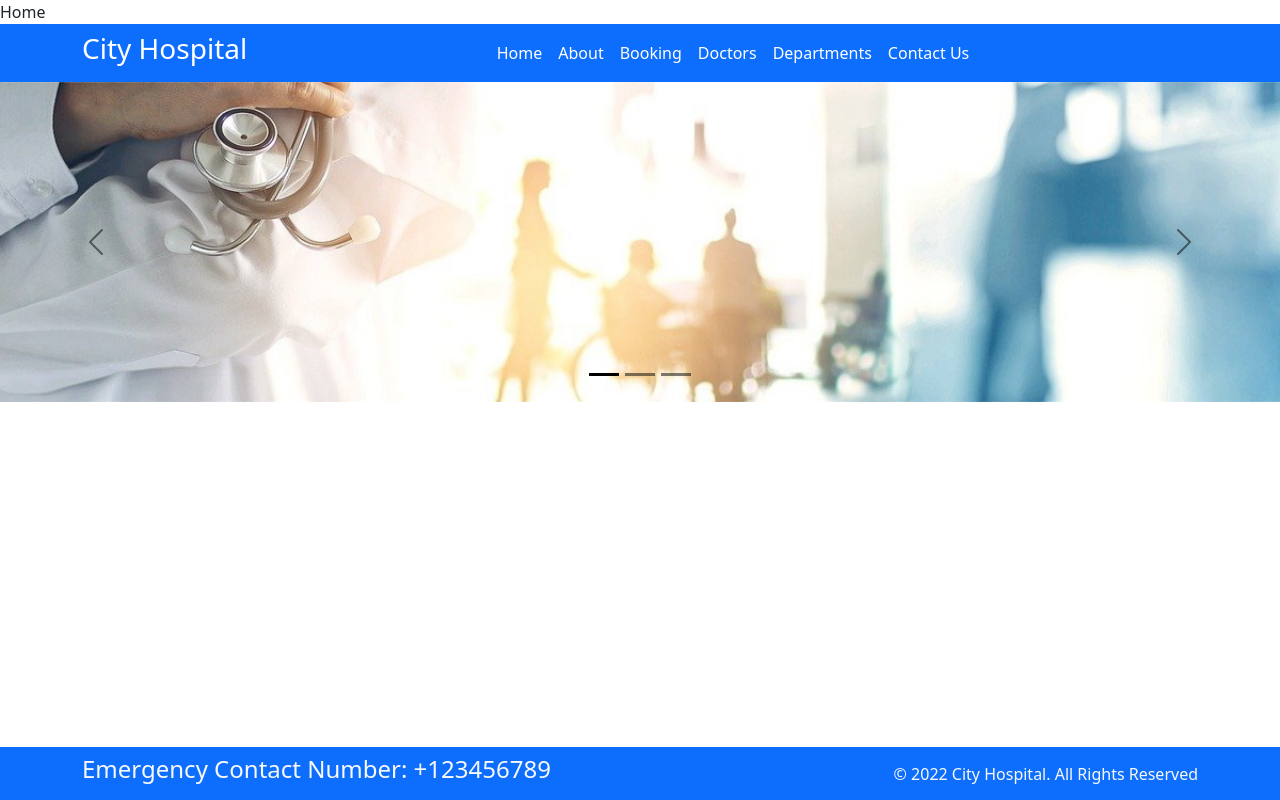
After one commit to jen7777/Hospital-management, a Django app: template myproject/templates/home.html in a window 1280 px wide. The commit adds this page. Run offline with Django 4.2, Linux system fonts and the light colour scheme; the template is opened without the code that fills it, so the values that code supplies are empty; some libraries are stand-ins or nearby versions.

Commit message:
Added images, temp edits

```diff
--- a/myproject/home/urls.py
+++ b/myproject/home/urls.py
@@ -1,11 +1,11 @@
 from django.urls import path,include
 from . import views
 urlpatterns = [
-    path('',views.index),
-path('about/',views.about),
-path('booking/',views.booking),
-path('doctors/',views.doctors),
-path('contact/',views.contact),
-path('departments/',views.departments)
+    path('',views.index,name='home'),
+path('about/',views.about,name='about'),
+path('bookings/',views.booking,name='bookings'),
+path('doctors/',views.doctors,name='doctors'),
+path('contacts/',views.contact,name='contacts'),
+path('departments/',views.departments,name='departments')
 
 ]
--- a/myproject/home/views.py
+++ b/myproject/home/views.py
@@ -15,7 +15,7 @@ def doctors(request):
     return render(request,'doctors.html')
 
 def contact(request):
-    return render(request,'contact.html')
+    return render(request,'contacts.html')
 
 def departments(request):
     return render(request,'departments.html')
--- a/myproject/myproject/settings.py
+++ b/myproject/myproject/settings.py
@@ -10,6 +10,7 @@ For the full list of settings and their values, see
 https://docs.djangoproject.com/en/4.1/ref/settings/
 """
 
+import os
 from pathlib import Path
 
 # Build paths inside the project like this: BASE_DIR / 'subdir'.
@@ -118,6 +119,7 @@ USE_TZ = True
 
 STATIC_URL = 'static/'
 
+STATICFILES_DIRS=[os.path.join(BASE_DIR, 'static')]
 # Default primary key field type
 # https://docs.djangoproject.com/en/4.1/ref/settings/#default-auto-field
 
--- /dev/null
+++ b/myproject/templates/home.html
@@ -0,0 +1,42 @@
+{% extends 'index.html' %}
+
+{% block title%}
+Home
+{% endblock %}
+
+{% block content%}
+
+{% load static %}
+
+
+<div id="carouselExampleDark" class="carousel carousel-dark slide" data-bs-ride="carousel">
+    <div class="carousel-indicators">
+      <button type="button" data-bs-target="#carouselExampleDark" data-bs-slide-to="0" class="active" aria-current="true" aria-label="Slide 1"></button>
+      <button type="button" data-bs-target="#carouselExampleDark" data-bs-slide-to="1" aria-label="Slide 2"></button>
+      <button type="button" data-bs-target="#carouselExampleDark" data-bs-slide-to="2" aria-label="Slide 3"></button>
+    </div>
+    <div class="carousel-inner">
+      <div class="carousel-item active" data-bs-interval="10000">
+        <img src="{% static '/images/car1.jpg'%}" class="d-block w-100" alt="...">
+      </div>
+      <div class="carousel-item" data-bs-interval="2000">
+        <img src="{% static '/images/car2.jpg'%}" class="d-block w-100" alt="...">
+
+      </div>
+      <div class="carousel-item">
+        <img src="{% static '/images/car3.jpg'%}" class="d-block w-100" alt="...">
+
+      </div>
+    </div>
+    <button class="carousel-control-prev" type="button" data-bs-target="#carouselExampleDark" data-bs-slide="prev">
+      <span class="carousel-control-prev-icon" aria-hidden="true"></span>
+      <span class="visually-hidden">Previous</span>
+    </button>
+    <button class="carousel-control-next" type="button" data-bs-target="#carouselExampleDark" data-bs-slide="next">
+      <span class="carousel-control-next-icon" aria-hidden="true"></span>
+      <span class="visually-hidden">Next</span>
+    </button>
+  </div>
+
+
+{% endblock %}
--- a/myproject/templates/index.html
+++ b/myproject/templates/index.html
@@ -1,19 +1,25 @@
-<!DOCTYPE html>
+
+
+{% load static %}
 <html>
 
   <head>
     <meta charset="UTF-8">
-    <title></title>
-
+    {% block title %}
+    <title>Home</title>
+    {% endblock %}
     <meta charset="utf-8">
     <meta name="viewport"
       content="width=device-width, initial-scale=1, shrink-to-fit=no">
     <meta name="description" content="">
     <meta name="author" content="">
+    <link rel="stylesheet" href="style.css" type="text/css">
     <link rel="stylesheet"
       href=" https://cdn.jsdelivr.net/npm/bootstrap@5.1.3/dist/css/bootstrap.min.css ">
     <link rel="stylesheet"
       href="https://use.fontawesome.com/releases/v5.2.0/css/all.css">
+    <link rel="stylesheet"
+          href="{% static '/static/css/style.css' %}">
 
   </head>
 
@@ -28,23 +34,23 @@
         <div
           class="collapse navbar-collapse justify-content-center col-md-8 navbar-collapse-3">
           <ul class="navbar-nav justify-content-center  ">
-            <li class="nav-item active">
-              <a class="nav-link text-white" href="#">Home </a>
+            <li class="nav-item active" >
+              <a class="nav-link text-white" href="{% url 'home'%}">Home </a>
             </li>
             <li class="nav-item">
-              <a class="nav-link text-white" href="#">About</a>
+              <a class="nav-link text-white" href="{% url 'about'%}">About</a>
             </li>
             <li class="nav-item">
-              <a class="nav-link text-white" href="#">Booking</a>
+              <a class="nav-link text-white" href="{% url 'bookings'%}">Booking</a>
             </li>
             <li class="nav-item">
-              <a class="nav-link text-white" href="#">Doctors</a>
+              <a class="nav-link text-white" href="{% url 'doctors'%}">Doctors</a>
             </li>
     <li class="nav-item">
-              <a class="nav-link text-white" href="#">Departments</a>
+              <a class="nav-link text-white" href="{% url 'departments'%}">Departments</a>
             </li>
             <li class="nav-item">
-              <a class="nav-link text-white" href="#">Contact Us</a>
+              <a class="nav-link text-white" href="{% url 'contacts'%}">Contact Us</a>
             </li>
           </ul>
         </div>
@@ -56,7 +62,7 @@
         <div class="container">
           <div class="row align-items-center">
             <div class="col-12 col-md-8">
-              <h4>Emergency Contact Number: 0123456789</h4>
+              <h4>Emergency Contact Number: +123456789</h4>
             </div>
             <div class="col-12 col-md-4 mt-4 mt-md-0 text-center text-md-end">
               © 2022 City Hospital. All Rights Reserved
@@ -70,8 +76,9 @@
       src="https://cdn.jsdelivr.net/npm/bootstrap@5.1.3/dist/js/bootstrap.bundle.min.js"
       integrity="sha384-ka7Sk0Gln4gmtz2MlQnikT1wXgYsOg+OMhuP+IlRH9sENBO0LRn5q+8nbTov4+1p"
       crossorigin="anonymous"></script>
-
-
+  {% block content %}
+  <h1>Home Page</h1>
+  {% endblock %}
   </body>
 
 </html>
--- /dev/null
+++ b/static/css/style.css
@@ -0,0 +1,4 @@
+li:hover {
+  background-color: gray;
+  border-radius : 10px;
+}
```
Also changed, not shown: myproject/templates/about.html (+4 -9 lines), myproject/templates/booking.html (+4 -9 lines), myproject/templates/contact.html (+4 -9 lines), myproject/templates/departments.html (+5 -10 lines), myproject/templates/doctors.html (+4 -9 lines), myproject/db.sqlite3, static/images/car1.jpg (added), static/images/car2.jpg (added), static/images/car3.jpg (added).
